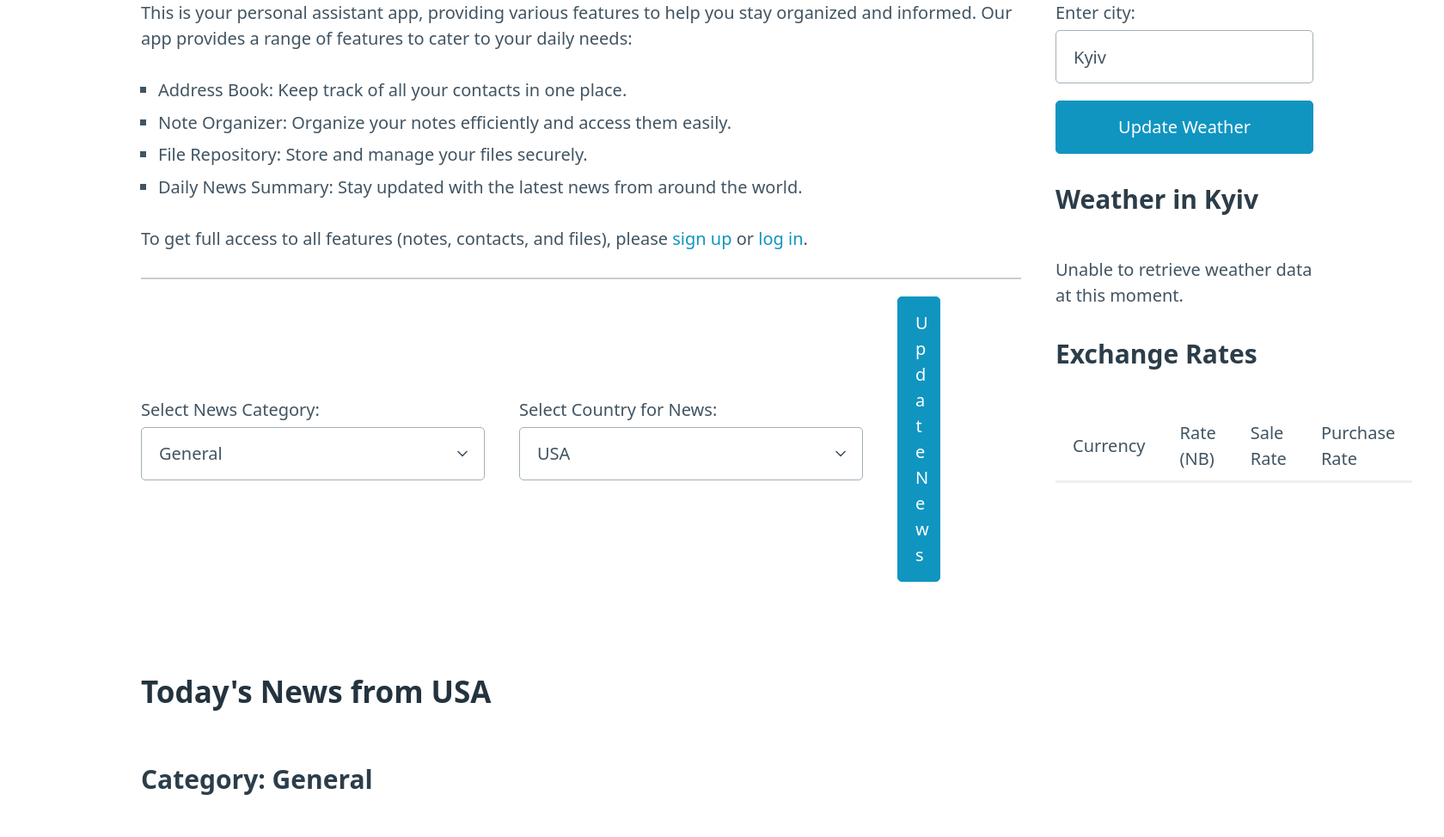
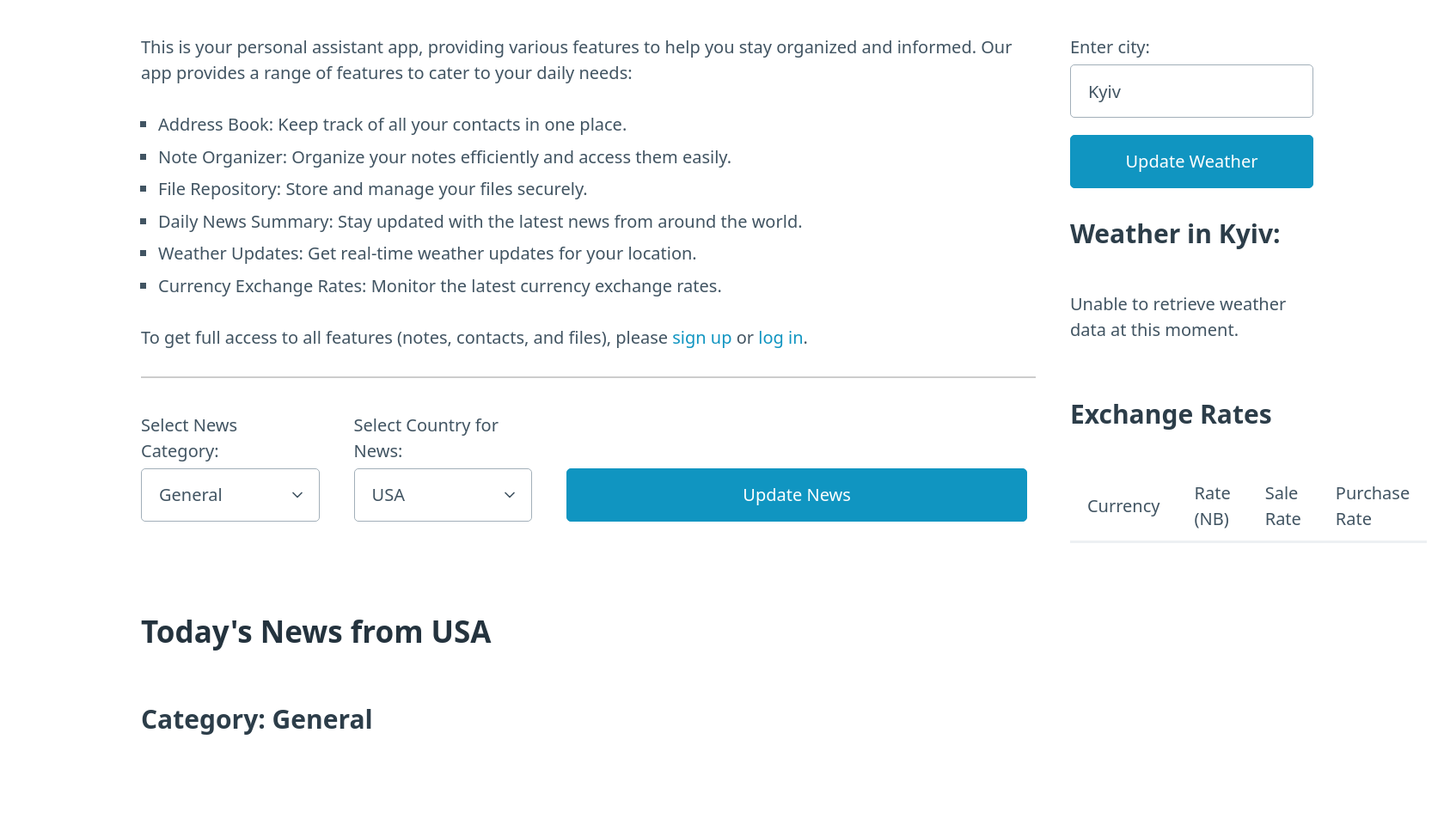
Before and after one commit to alex-nuclearboy/goit-py-web-project-team-8, a Django app: page /home/ in a window 1680 px wide. Shown: the part 90-1064 px from the top of the page at 86% size. After the commit the page ends 945 px from the top, so only its background shows below. Run offline with Django 5.2, Linux system fonts and the light colour scheme; data that the repository does not hold is empty.

Commit message:
Update the home page

```diff
--- a/personal_assistant/newsapp/templates/newsapp/index.html
+++ b/personal_assistant/newsapp/templates/newsapp/index.html
@@ -66,7 +66,7 @@
         .news-container {
             display: flex;
             align-items: center;
-            margin-top: 20px;
+            margin-top: 40px;
             gap: 10px;
         }
         .news-container label,
@@ -90,10 +90,10 @@
         .form-group {
             display: flex;
             flex-direction: column;
-            width: 400px;
+            width: 420px;
         }
         .submit-button {
-            width: 50px;
+            width: 50;
         }
     </style>
 </head>
@@ -128,7 +128,7 @@
     </header>
 
     <div class="content-container">
-        <main>
+        <main style="margin-top: 40px;">
             {% if messages %}
             <div>
                 {% for message in messages %}
@@ -142,6 +142,8 @@
                 <li>{{ translations.note_organiser|safe }}</li>
                 <li>{{ translations.file_repository|safe }}</li>
                 <li>{{ translations.daily_news_summary|safe }}</li>
+                <li>{{ translations.weather_updates|safe }}</li>
+                <li>{{ translations.currency_exchange_rates|safe }}</li>
             </ul>
 
             {% if not user.is_authenticated %}
@@ -187,7 +189,7 @@
                 {% endfor %}
             </ul>
         </main>
-        <aside>
+        <aside style="margin-top: 40px;">
             <form method="GET" action="{% url 'newsapp:index' %}">
                 {% if weather_error_message %}
                     <div class="alert-error">{{ weather_error_message }}</div>
@@ -198,7 +200,7 @@
             </form>
 
             <div>
-                <h3>{{ translations.weather_in }} {{ selected_city }}</h3>
+                <h3>{{ translations.weather_in }} {{ selected_city }}:</h3>
                 {% if weather_data %}
                     <p><strong>{{ translations.temperature }}</strong> {{ weather_data.main.temp }}°C</p>
                     <p><strong>{{ translations.condition }}</strong> {{ weather_data.weather.0.description }}</p>
@@ -210,7 +212,7 @@
                 {% endif %}
             </div>
 
-            <div style="margin-top: 20px;">
+            <div style="margin-top: 60px;">
                 <h3>{{ translations.exchange_rates }}</h3>
                 <table>
                     <thead>
```
